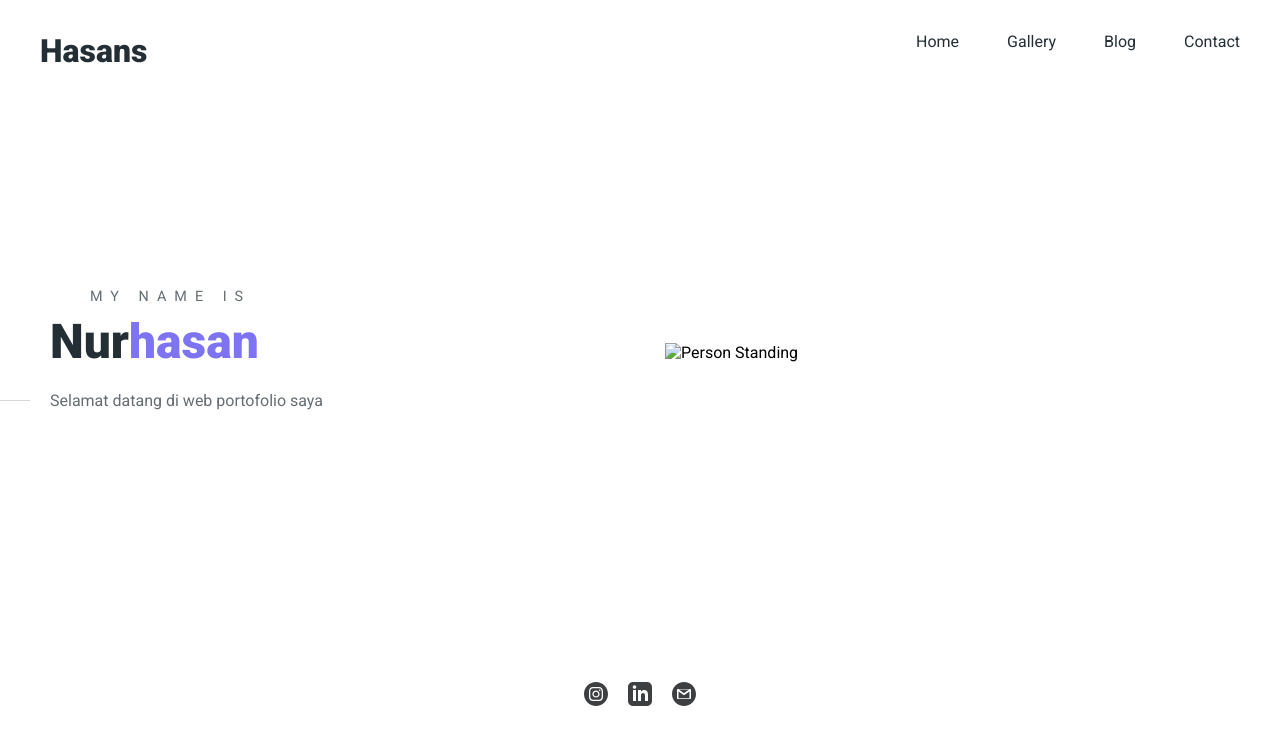
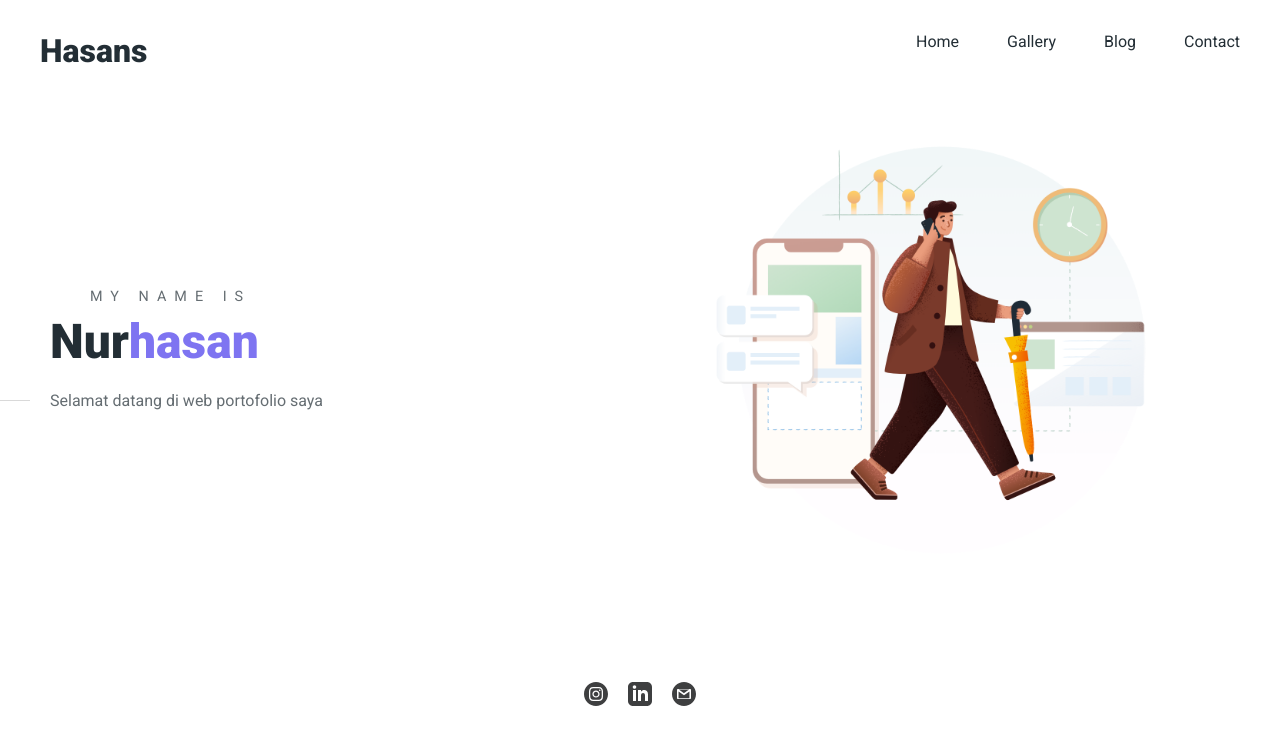
Before and after one commit to Nurhasan12/Nurhasan12.github.io, a plain HTML site: page index.html in a window 1280 px wide. Drawn offline with Linux system fonts and the light colour scheme.

Commit message:
Update CSS

```diff
--- a/index.html
+++ b/index.html
@@ -38,7 +38,7 @@
         <p>Selamat datang di web portofolio saya</p>
       </div>
       <div class="hero-right">
-        <img src="/HomePage/Images/hero.png" alt="Person Standing" />
+        <img src="/Images/hero.png" alt="Person Standing" />
       </div>
     </section>
     <!-- end header -->
```
